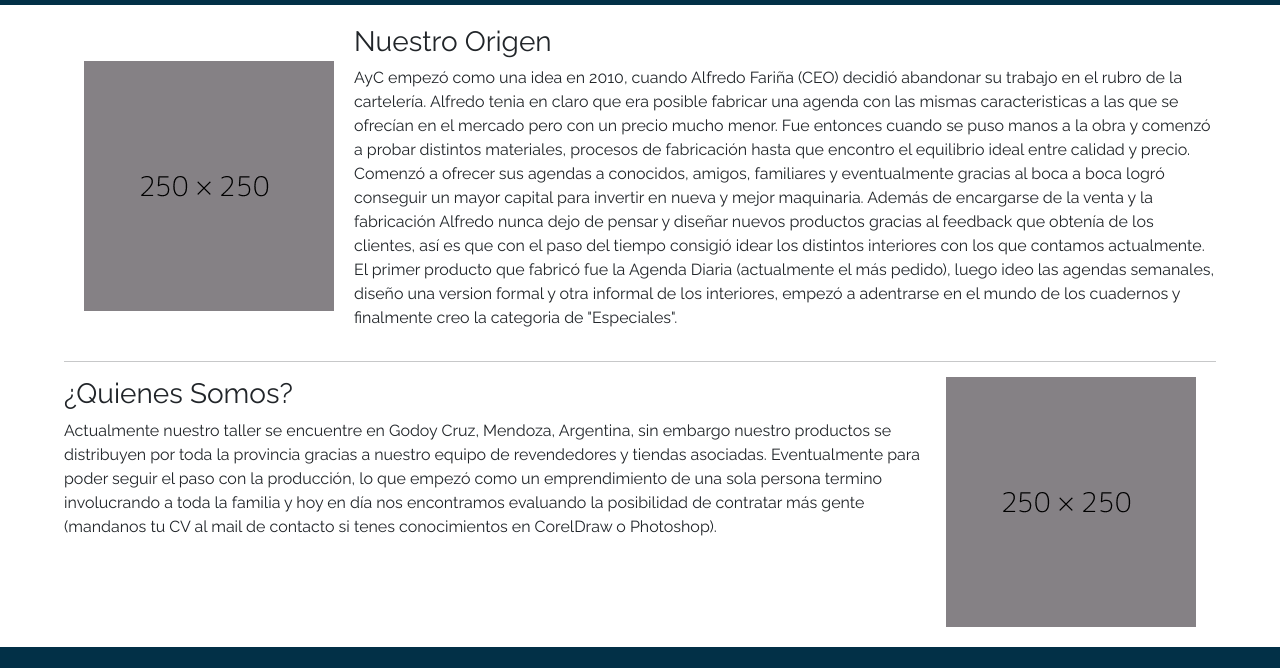
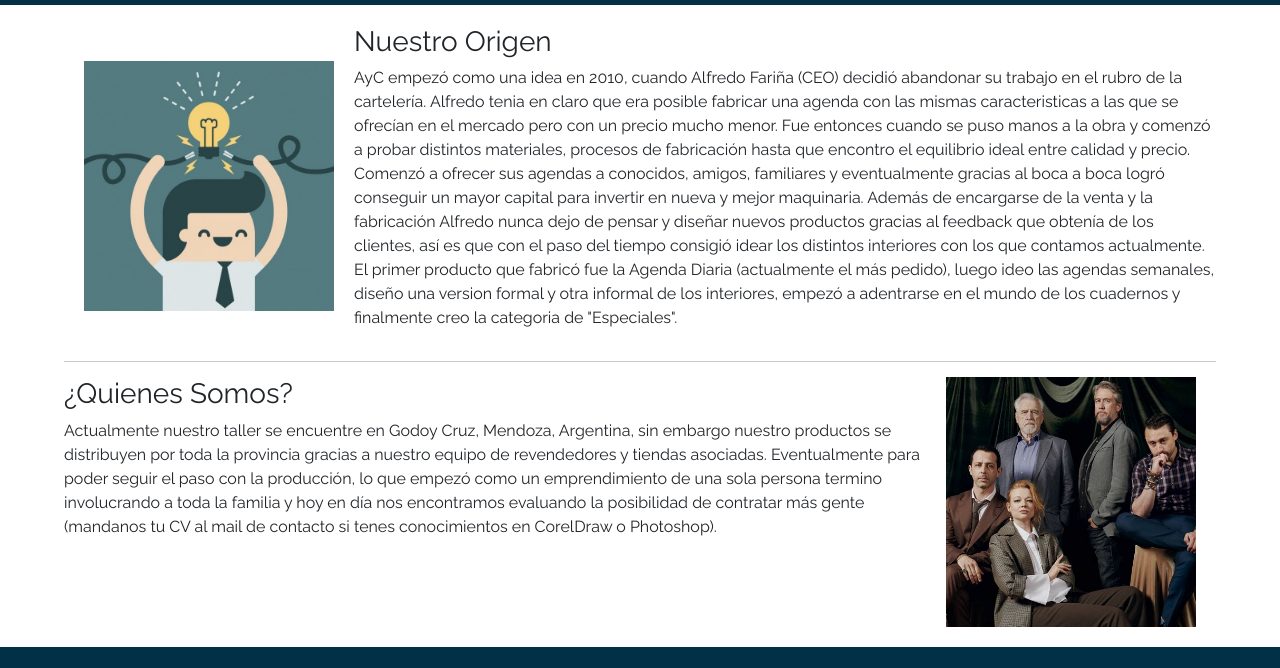
Before and after one commit to octaviofarinia/Tienda-AyC, a website: page pages/nosotros.html in a window 1280 px wide. Shown: the part 61-729 px from the top of the page. Drawn offline with nearby package versions, Linux system fonts and the light colour scheme.

Commit message:
agrega imagenes a pagina nosotros.html y author meta tag

```diff
--- a/pages/nosotros.html
+++ b/pages/nosotros.html
@@ -5,6 +5,7 @@
     <meta charset="UTF-8">
     <meta http-equiv="X-UA-Compatible" content="IE=edge">
     <meta name="viewport" content="width=device-width, initial-scale=1.0">
+    <meta name="author" content="Octavio Fariña">
     <meta name="keywords" content="tienda agendas cuadernos calendario 2022 planner A4 A5 rayas cuadros lisos anotar dibujo planificación journal bullet journal">
     <meta name="description" content="Conocé nuestra historia, nuestros valores y quienes trabajan detras de escena para que puedas disfrutar de nuestras agendas y cuadernos.">
     <link rel="shortcut icon" type="img" href="../media/img/favicon.ico">
@@ -61,7 +62,7 @@
     <main>
         <section class="descripcionSection">
             <div id="containerUno">
-                <img class="descripcionSectionImg" src="../media/img/muestra_card.jpg" alt=""> <!-- CONSEGUIR FOTO PARA PONER ACA !!!! -->
+                <img class="descripcionSectionImg" src="../media/img/nosotros/alfredo_idea.jfif" alt="">
                 <div class="descripcionSectionBody">
                     <h3 class="titulo">Nuestro Origen</h3>
                     <p>AyC empezó como una idea en 2010, cuando Alfredo Fariña (CEO) decidió abandonar su trabajo en el rubro de la cartelería. Alfredo tenia en claro que era posible fabricar una agenda con las mismas caracteristicas a las que se ofrecían en el mercado pero con un precio mucho menor. Fue entonces cuando se puso manos a la obra y comenzó a probar distintos
@@ -74,7 +75,7 @@
             </div>
             <hr class="separador">
             <div id="containerDos">
-                <img class="descripcionSectionImg" src="../media/img/muestra_card.jpg" alt=""> <!-- CONSEGUIR FOTO PARA PONER ACA !!!! -->
+                <img class="descripcionSectionImg" src="../media/img/nosotros/familia.jfif" alt="">
                 <div class="descripcionSectionBody">
                     <h3 class="titulo">¿Quienes Somos?</h3>
                     <p>
```
Also changed, not shown: index.html (+2 -1 lines), pages/agendas.html (+1 -0 lines), pages/contacto.html (+1 -0 lines), pages/cuadernos.html (+1 -0 lines), pages/especiales.html (+1 -0 lines), media/img/home/index_cards/1_a.jpg, media/img/nosotros/alfredo_idea.jfif (added), media/img/nosotros/familia.jfif (added).
